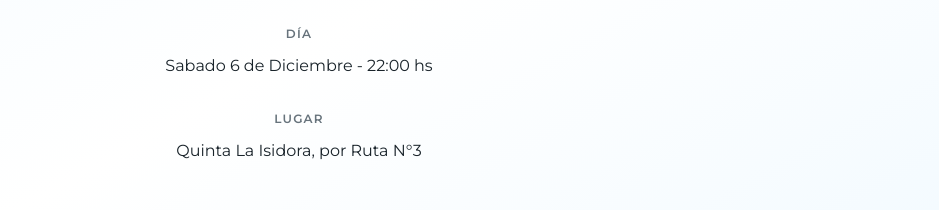
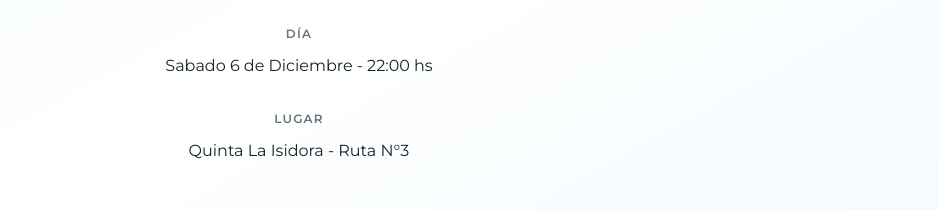
Before and after one commit to valentinasalmon/invitacion-xv-Angeles, a Next.js app: page / in a window 1280 px wide. Shown: the part 1300-1510 px from the top of the page, without its empty margins (341-1280 px from the left). Built offline with nearby package versions, Linux system fonts and the light colour scheme.

Commit message:
ahora si

```diff
--- a/app/page.tsx
+++ b/app/page.tsx
@@ -79,7 +79,7 @@ useEffect(() => {
 
   const whatsappNumber = "5493794999546"
   const whatsappMessage = "Hola! Confirmo mi asistencia a los XV años de Angeles, mi nombre es ..."
-  const eventLocation = "Quinta La Isidora, por Ruta N°3"
+  const eventLocation = "Quinta La Isidora - Ruta N°3"
   const googleMapsUrl = "https://maps.app.goo.gl/wHcSHqqrg59XVxUg9"
 
   return (
```
